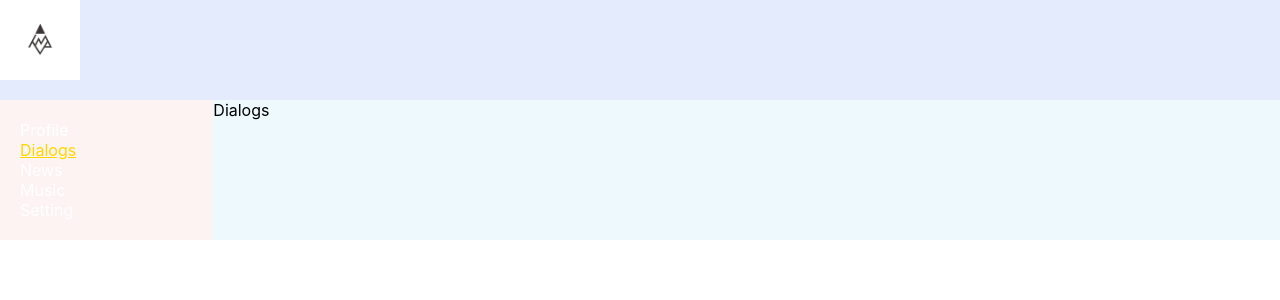
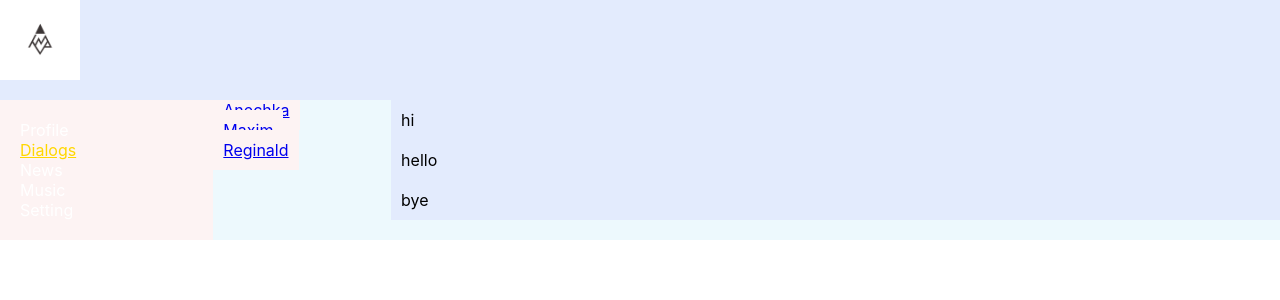
Before and after one commit to lossen/it-kamasutra-social, a React (Create React App) app: page /dialogs in a window 1280 px wide. Shown: the top 300 px of the page. Built offline with nearby package versions, Linux system fonts and the light colour scheme.

Commit message:
Move data to index.js

```diff
--- a/src/App.js
+++ b/src/App.js
@@ -6,15 +6,15 @@ import Dialogs from "./components/Dialogs/Dialogs";
 import { Routes, Route } from "react-router-dom";
 
 
-const App = () => {
+const App = (props) => {
     return (
         <div className="app-wrapper">
             <Header/>
             <Navbar/>
             <div className="app-wrapper-content">
                 <Routes>
-                    <Route path="/profile" element={<Profile/>}/>
-                    <Route path="/dialogs" element={<Dialogs/>}/>
+                    <Route path="/profile" element={<Profile posts={props.posts}/>}/>
+                    <Route path="/dialogs/*" element={<Dialogs dialogs={props.dialogs} messages={props.messages}/>}/>
                 </Routes>
             </div>
         </div>
--- /dev/null
+++ b/src/components/Dialogs/DialogItem/DialogItem.jsx
@@ -0,0 +1,16 @@
+import React from 'react';
+import classes from './DialogItem.module.css';
+import {NavLink} from "react-router-dom";
+
+const DialogItem = (props) => {
+    return(
+        <div>
+            <NavLink to={`/dialogs/${props.id}`}
+                     className={classes.item}>
+                {props.name}
+            </NavLink>
+        </div>
+    )
+}
+
+export default DialogItem;
--- /dev/null
+++ b/src/components/Dialogs/DialogItem/DialogItem.module.css
@@ -0,0 +1,7 @@
+.item{
+    background-color: #fdf3f3;
+    padding: 10px;
+}
+.active{
+    color: gold;
+}
--- a/src/components/Dialogs/Dialogs.jsx
+++ b/src/components/Dialogs/Dialogs.jsx
@@ -1,8 +1,18 @@
 import React from 'react';
+import classes from './Dialogs.module.css';
+import DialogItem from "./DialogItem/DialogItem";
+import MessageItem from "./MessageItem/MessageItem";
 
 const Dialogs = (props) => {
     return(
-        <div>Dialogs</div>
+        <div className={classes.dialogs}>
+            <div className="items">
+                {props.dialogs.map(d => <DialogItem name={d.name} id={d.id}/>)}
+            </div>
+            <div className="messages">
+                {props.messages.map(m => <MessageItem message={m.text} id={m.id}/>)}
+            </div>
+        </div>
     )
 }
 
--- a/src/components/Dialogs/Dialogs.module.css
+++ b/src/components/Dialogs/Dialogs.module.css
@@ -0,0 +1,4 @@
+.dialogs{
+    display: grid;
+    grid-template-columns: 2fr 10fr;
+}
--- /dev/null
+++ b/src/components/Dialogs/MessageItem/MessageItem.jsx
@@ -0,0 +1,12 @@
+import React from 'react';
+import classes from './MessageItem.module.css';
+
+const MessageItem = (props) => {
+    return(
+        <div className={classes.item}>
+            {props.message}
+        </div>
+    )
+}
+
+export default MessageItem;
--- /dev/null
+++ b/src/components/Dialogs/MessageItem/MessageItem.module.css
@@ -0,0 +1,5 @@
+
+.item{
+    background-color: #e3ebfd;
+    padding: 10px;
+}
--- a/src/components/Profile/MyPosts/MyPosts.jsx
+++ b/src/components/Profile/MyPosts/MyPosts.jsx
@@ -2,15 +2,13 @@ import React from 'react';
 import classes from './MyPosts.module.css';
 import Post from "./Post/Post";
 
-const MyPosts = () => {
+const MyPosts = (props) => {
     return (
         <div>
             My posts
             <div className={`${classes.item} ${classes.active}`}>New post</div>
-            <Post message={'Hi'} like_counts={15}/>
-            <Post message={'First post'} like_counts={20}/>
+            {props.posts.map(p => <Post message={p.message} like_counts={p.likesCount}/>)}
         </div>
-
     )
 }
 
--- a/src/components/Profile/Profile.jsx
+++ b/src/components/Profile/Profile.jsx
@@ -1,17 +1,13 @@
 import React from 'react';
 import classes from './Profile.module.css';
 import MyPosts from "./MyPosts/MyPosts";
+import ProfileInfo from "./ProfileInfo/ProfileInfo";
 
-const Profile = () => {
+const Profile = (props) => {
     return (
         <main className="content">
-            <div>
-                <img src="https://images.unsplash.com/photo-1586184059891-09ad2a30f3ce?ixlib=rb-1.2.1&ixid=MnwxMjA3fDB8MHxwaG90by1wYWdlfHx8fGVufDB8fHx8&auto=format&fit=crop&w=2148&q=80" alt=""/>
-            </div>
-            <div>
-                avatar + desc
-            </div>
-            <MyPosts/>
+            <ProfileInfo/>
+            <MyPosts posts={props.posts}/>
         </main>
 
     )
--- /dev/null
+++ b/src/components/Profile/ProfileInfo/ProfileInfo.jsx
@@ -0,0 +1,18 @@
+import React from 'react';
+import classes from './ProfileInfo.module.css';
+
+const ProfileInfo = () => {
+    return (
+        <div className={classes.profileInfo}>
+            <div>
+                <img src="https://images.unsplash.com/photo-1586184059891-09ad2a30f3ce?ixlib=rb-1.2.1&ixid=MnwxMjA3fDB8MHxwaG90by1wYWdlfHx8fGVufDB8fHx8&auto=format&fit=crop&w=2148&q=80" alt=""/>
+            </div>
+            <div>
+                avatar + desc
+            </div>
+        </div>
+
+    )
+}
+
+export default ProfileInfo;
--- /dev/null
+++ b/src/components/Profile/ProfileInfo/ProfileInfo.module.css
@@ -0,0 +1,3 @@
+.profileInfo{
+    padding: 10px;
+}
--- a/src/index.js
+++ b/src/index.js
@@ -9,9 +9,25 @@ import {BrowserRouter} from "react-router-dom";
 
 const container = document.getElementById('root');
 const root = createRoot(container);
+let dialogs = [
+    {id: 1, name: "Anechka"},
+    {id: 2, name: "Maxim"},
+    {id: 3, name: "Reginald"},
+]
+
+let messages = [
+    {id: 1, text: "hi"},
+    {id: 2, text: "hello"},
+    {id: 3, text: "bye"},
+]
+let posts = [
+    {id: 1, message: "hi", likesCount: 12},
+    {id: 2, message: "how are you?", likesCount: 11},
+    {id: 3, message: "me first post", likesCount: 0},
+]
 root.render(
     <BrowserRouter>
-        <App/>
+        <App posts={posts} dialogs={dialogs} messages={messages}/>
     </BrowserRouter>
 )
 
```
